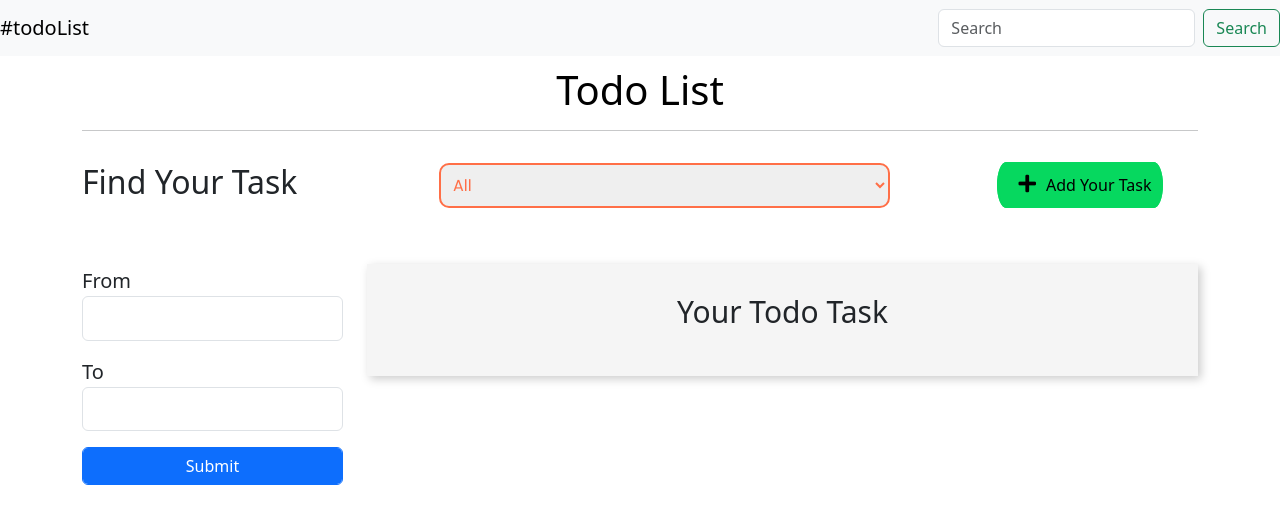
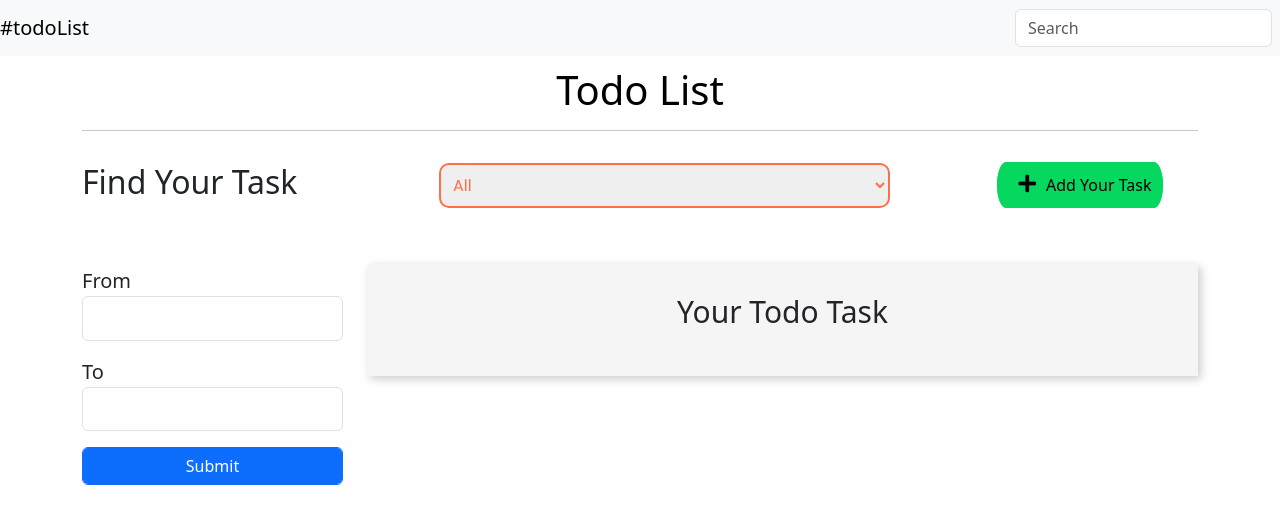
Before and after one commit to saad-mansuri/official-todolist, a plain HTML site: page index.html in a window 1280 px wide. Drawn offline with nearby package versions, Linux system fonts and the light colour scheme.

Commit message:
remove submit btn in searchbar

```diff
--- a/index.html
+++ b/index.html
@@ -18,7 +18,7 @@
         <a class="navbar-brand">#todoList</a>
         <div class="d-flex">
             <input class="form-control me-2" id="searchtextbox" type="search" placeholder="Search" aria-label="Search">
-            <button class="btn btn-outline-success ml-2" type="submit">Search</button>
+            <!-- <button class="btn btn-outline-success ml-2" type="submit">Search</button> -->
         </div>
     </nav>
 
```
